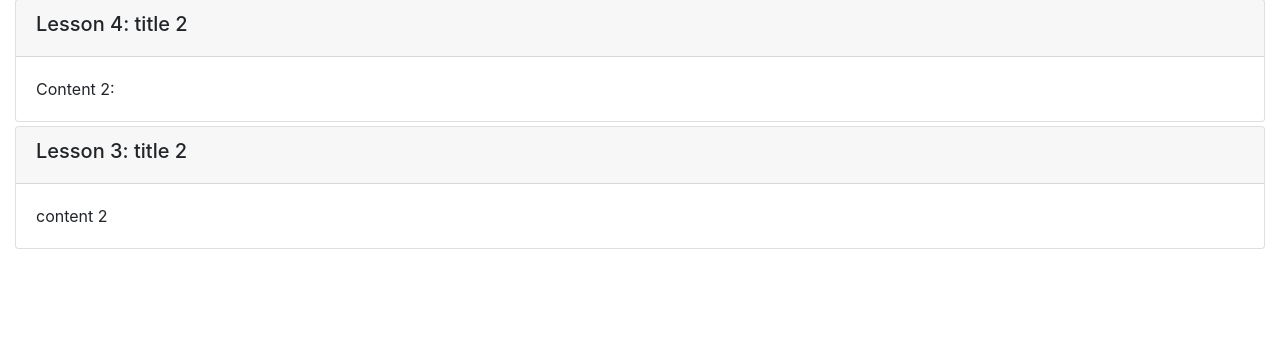
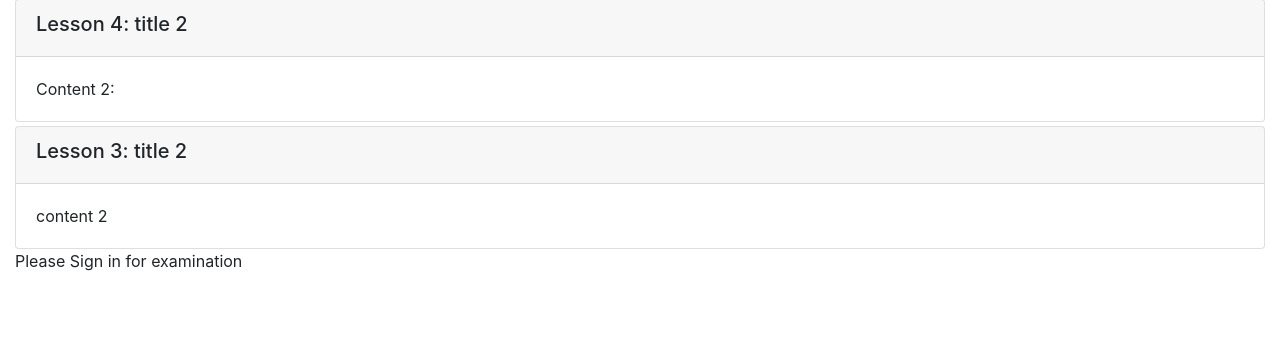
Before and after one commit to ishaqmarashy/Wk5-project, a Django app: page /onlinecourse/1/ in a window 1280 px wide. Shown: the part 230-582 px from the top of the page. Run offline with Django 3.2, Linux system fonts and the light colour scheme; data comes from the database, SQL or seed files in the repository; both versions use the stored data as it was after the commit; some libraries are stand-ins or nearby versions.

Commit message:
add exam form

```diff
--- a/final_template/onlinecourse/templates/onlinecourse/course_detail_bootstrap.html
+++ b/final_template/onlinecourse/templates/onlinecourse/course_detail_bootstrap.html
@@ -50,53 +50,41 @@
                     </div>
                 {% endfor %}
             </div>
-            <!-- Task: show questions and choices -->
-            <!-- <HINT> Use Bootstrap Collapse to hide exam first, more details could be found here
-            https://www.w3schools.com/bootstrap4/bootstrap_collapse.asp-->
-
-            <!--
-
-            A collapse example here:
-            <div id="exam" class="collapse">
-                Click to expand elements within the collapse div
-                </div>
-
-            -->
 
             <!-- <HINT> If user is authenticated, show course exam with a list of question -->
-
             <!-- <HINT> Each example will have many questions -->
-
             <!-- <HINT> Each question will have many choices -->
-
-
             <!-- <HINT> Create a form to collect the selected choices for all questions -->
             <!-- <HINT> For each question choice, you may create a checkbox input like
             <input type="check" name="choice_{{choice.id}}" id="{{choice.id}}" ...>
             -->
-
-            <!-- A choice submission form example
+            {% if request.user.is_authenticated %}
+            <button type="button" class="btn btn-primary btn-block" data-toggle="collapse" data-target="#exam">Start Exam</button>
+            <div id="exam" class="collapse">
             <form id="questionform" action="point to a submit view" method="post">
-                        ... for each question in the course ...
+                {% for question in course.question_set.all %}
                     <div class="card mt-1">
                         <div class="card-header"><h5>{{ question.question_text}}</h5></div>
                         {% csrf_token %}
                         <div class="form-group">
-                               ... for each choice in the question ...
+                            {% for choice in question.choice_set.all %}
                             <div class="form-check">
                                 <label class="form-check-label">
                                     <input type="checkbox" name="choice_{{choice.id}}"
                                         class="form-check-input" id="{{choice.id}}"
-                                               value="{{choice.id}}">{{ choice.choice_text }}
+                                        value="{{choice.id}}">{{ choice.content }}
                                 </label>
                             </div>
+                            {% endfor %}
                             </div>
                         </div>
+                    {% endfor %}
                     <input class="btn btn-success btn-block" type="submit" value="Submit">
-            </form> -->
-
-            <!--Check here to see more details Bootstrap checkbox
-             https://www.w3schools.com/bootstrap4/bootstrap_forms_inputs.asp-->
+                </div>
+            </form>
+            {% else %}
+            <div>Please Sign in for examination</div>
+            {% endif %}
     </div>
 </body>
 </html>
```
Also changed, not shown: final_template/db.sqlite3, final_template/static/media/course_images/4Cala.png (added), final_template/static/media/course_images/Illustration2.png (added), 1 other file. Lines whose indentation alone changed are shown as unchanged.
